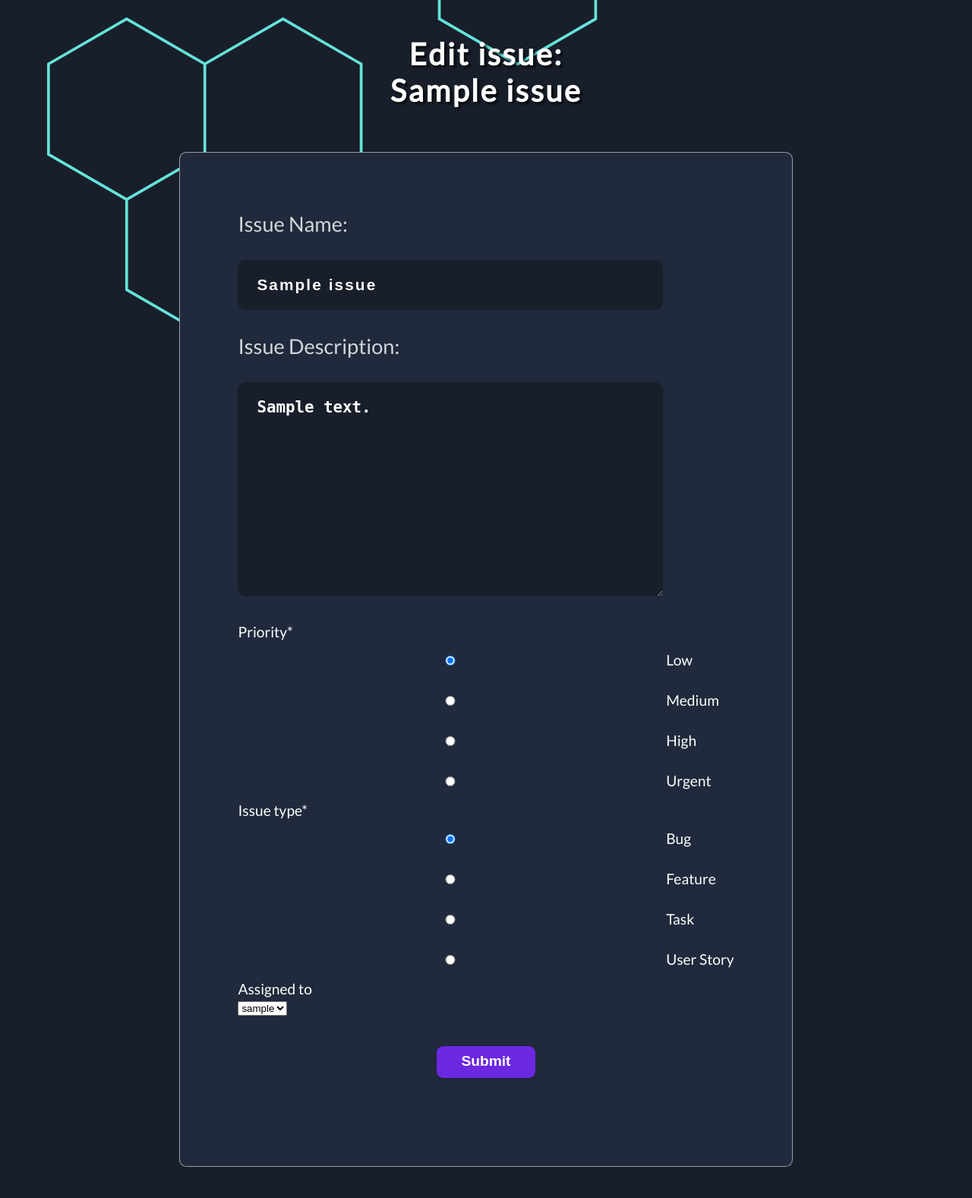
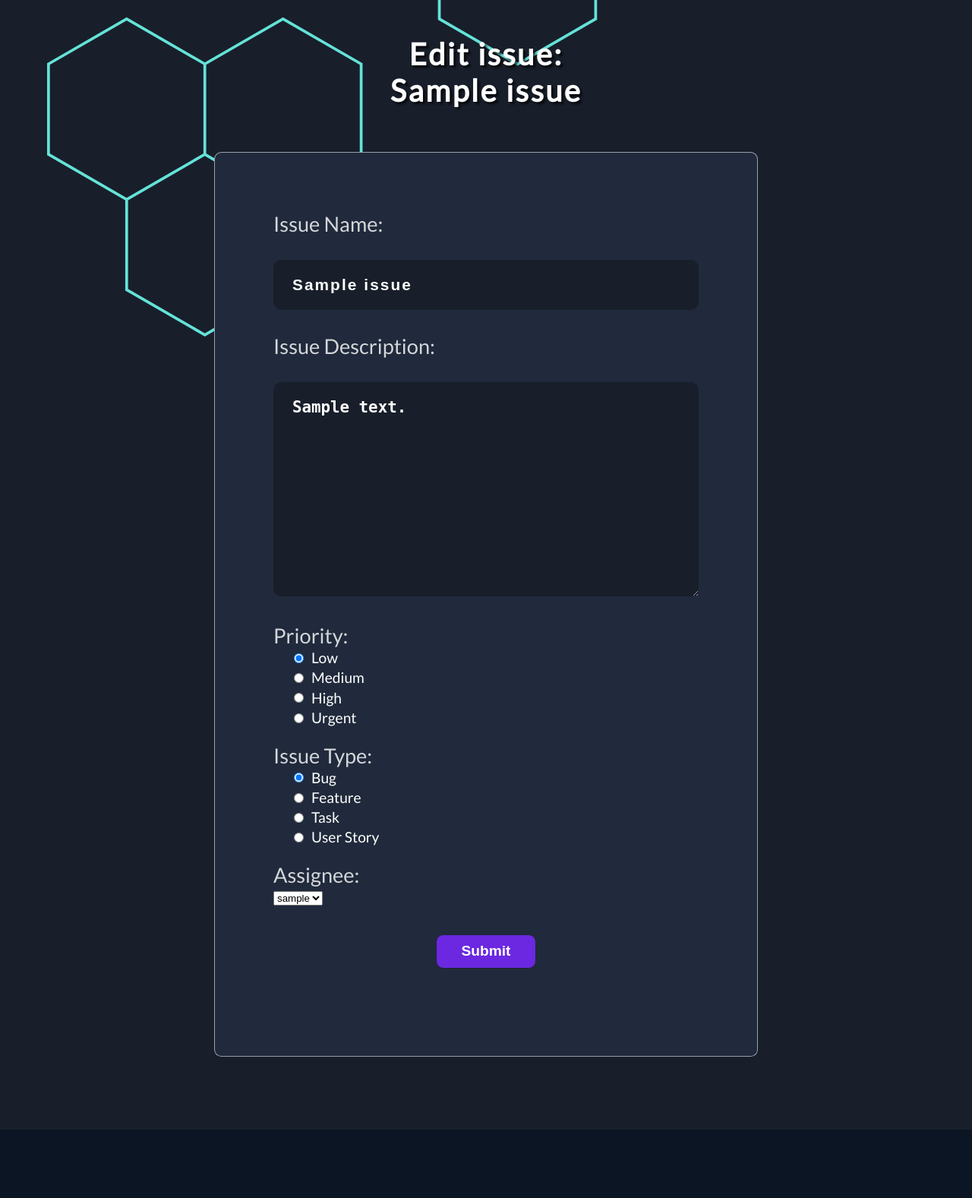
Before and after one commit to IuliiaKonovalova/issue_tracker, a Django app: page /projects/1/1/1/edit/ in a window 1280 px wide. Shown: the part 139-1716 px from the top of the page at 76% size. Run offline with Django 3.2, Linux system fonts and the light colour scheme; tables that the repository leaves empty hold one stand-in row (values such as "Sample post"); some libraries are stand-ins or nearby versions.

Commit message:
Style django radio inputs

```diff
--- a/static/css/base.css
+++ b/static/css/base.css
@@ -661,8 +661,14 @@
 .project__new label[for='id_collaborators'],
 .issue__new label[for='id_title'],
 .issue__new label[for='id_description'],
+.issue__new label[for='id_assigned_to'],
+.issue__new #div_id_priority label.requiredField,
+.issue__new #div_id_issue_type label.requiredField,
 .issue__previous label[for='id_title'],
 .issue__previous label[for='id_description'],
+.issue__previous label[for='id_assigned_to'],
+.issue__previous #div_id_priority label.requiredField,
+.issue__previous #div_id_issue_type label.requiredField,
 .project__previous label[for='id_title'],
 .project__previous label[for='id_description'],
 .project__previous label[for='id_collaborators'] {
@@ -674,8 +680,14 @@
 .project__new label[for='id_collaborators']~div::before,
 .issue__new label[for='id_title']~div::before,
 .issue__new label[for='id_description']~div::before,
+.issue__new label[for='id_assigned_to']~div::before,
+.issue__new #div_id_priority label.requiredField~div::before,
+.issue__new #div_id_issue_type label.requiredField~div::before,
 .issue__previous label[for='id_title']~div::before,
 .issue__previous label[for='id_description']~div::before,
+.issue__previous label[for='id_assigned_to']~div::before,
+.issue__previous #div_id_priority label.requiredField~div::before,
+.issue__previous #div_id_issue_type label.requiredField~div::before,
 .project__previous label[for='id_title']~div::before,
 .project__previous label[for='id_description']~div::before,
 .project__previous label[for='id_collaborators']~div::before {
@@ -702,6 +714,22 @@
   content: 'Add Collaborators:';
 }
 
+.issue__new label[for='id_assigned_to']~div::before,
+.issue__previous label[for='id_assigned_to']~div::before {
+  content: 'Assignee:';
+}
+
+.issue__new #div_id_priority label.requiredField~div::before,
+.issue__previous #div_id_priority label.requiredField~div::before {
+  content: 'Priority:';
+}
+
+.issue__new #div_id_issue_type label.requiredField~div::before,
+.issue__previous #div_id_issue_type label.requiredField~div::before {
+  content: 'Issue Type:';
+}
+
+
 .project__new input,
 .issue__new input,
 .issue__previous input,
@@ -713,6 +741,20 @@
   width: 35rem;
   margin: 1.5em 0 1.5em 0;
   background-color: var(--clr-primary--500);
+}
+
+.issue__new input[type='radio'],
+.issue__previous input[type='radio'] {
+  width: unset;
+  margin: 0.5em;
+  margin-left: 2em;
+}
+
+.issue__new #div_id_priority div .form-check:last-child,
+.issue__new #div_id_issue_type div .form-check:last-child,
+.issue__previous #div_id_priority div .form-check:last-child,
+.issue__previous #div_id_issue_type div .form-check:last-child {
+  margin-bottom: 1em;
 }
 
 .project__new input[type='text']::placeholder,
```
